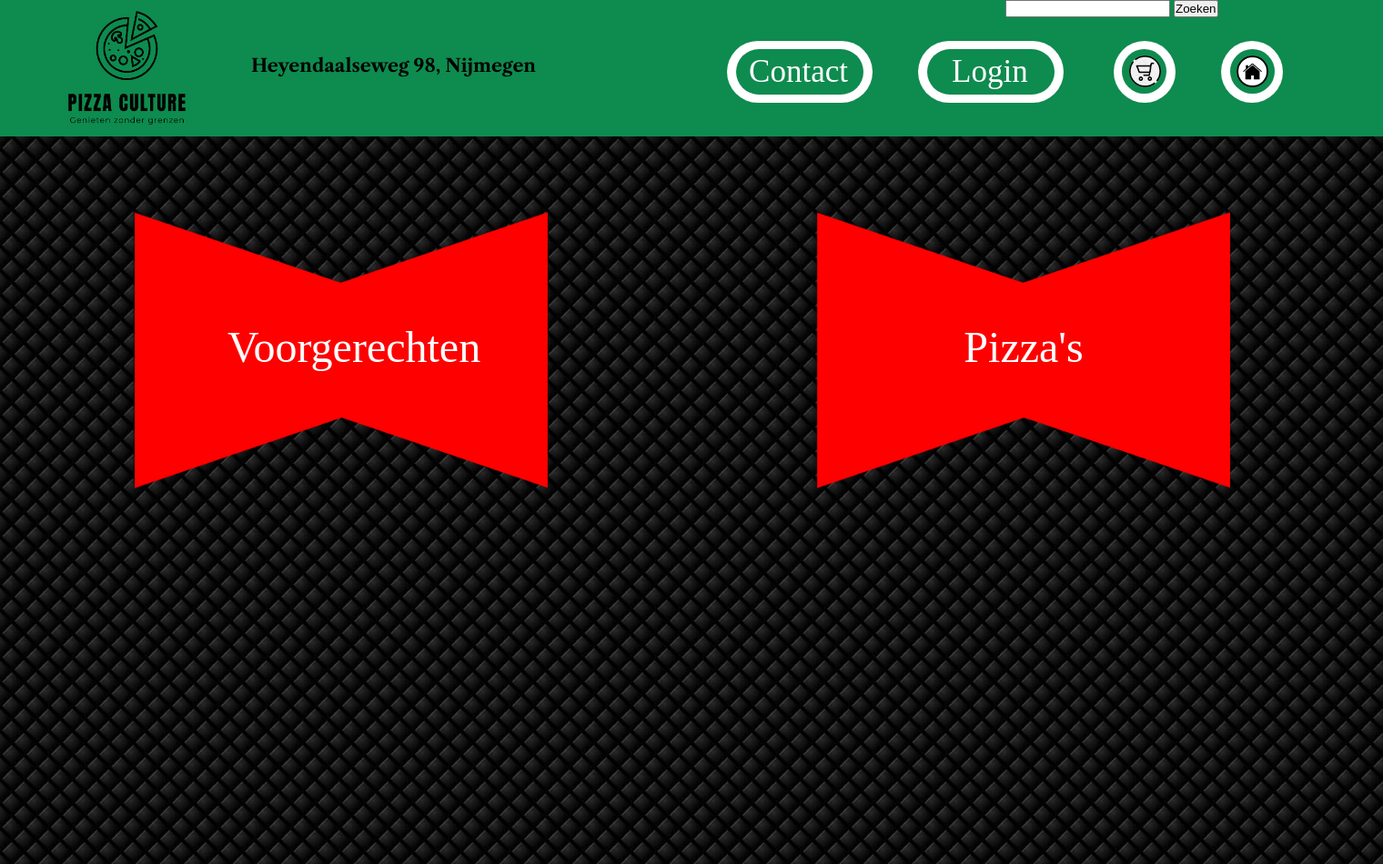
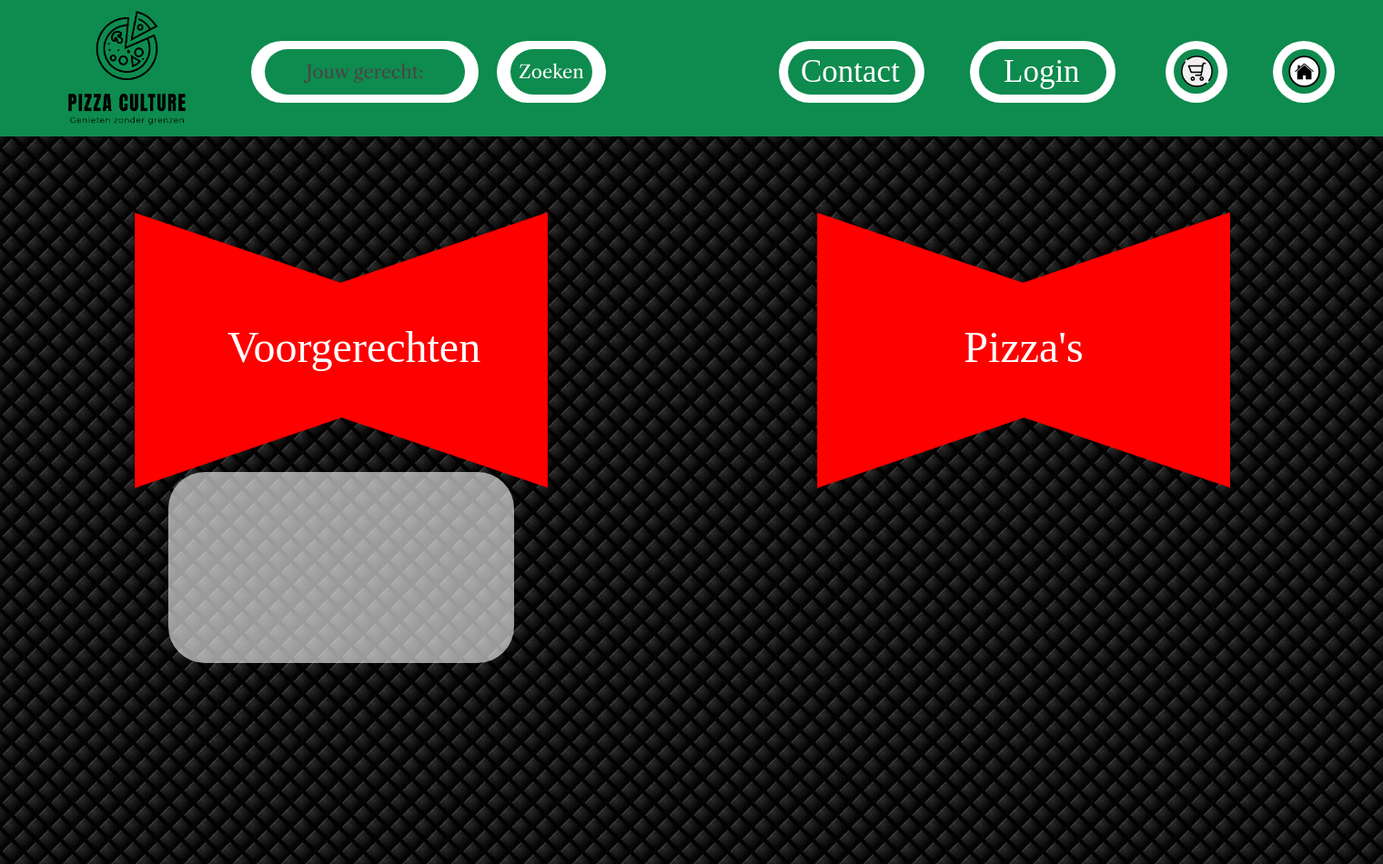
Before and after one commit to timderijck/Webapplicatie1, a PHP site: page / in a window 1520 px wide. Shown: the whole page at 91% size. Run offline with PHP 8.4, Linux system fonts and the light colour scheme; data that the repository does not hold is empty; some web fonts are replaced.

Commit message:
zoekbalk toegevoegd en data correct ingevoerd

```diff
--- a/assets/css/style.css
+++ b/assets/css/style.css
@@ -1,4 +1,4 @@
-*{
+* {
     margin: 0px;
     padding: 0px;
 }
@@ -155,7 +155,6 @@ header {
 .inhoudtekst {
     font-family: "Libre Caslon Text";
     font-size: 20px;
-    padding: 20px;
 }
 
 .voorgerechtenhoofdtekst {
@@ -172,7 +171,9 @@ header {
     opacity: 60%;
     position: relative;
     bottom: 100px;
-    left: 180px;
+    left: 185px;
+    padding-left: 30px;
+    padding-top: 10px;
 }
 
 .categorieblokje {
@@ -185,3 +186,100 @@ header {
     display: flex;
     justify-content: center;
 }
+
+.searchbar {
+    display: flex;
+    flex-direction: row;
+}
+
+.searchbarcontainer {
+    font-family: 'Libre Caslon Text';
+    border-radius: 40px;
+    height: 200px;
+    width: 200px;
+    text-align: center;
+    display: flex;
+    flex-direction: row;
+    align-items: center;
+    width: 310px;
+    position: relative;
+    bottom: 15px;
+}
+
+.searchbarcontainer input {
+    background-color: #0E8B4E;
+    border-style: solid;
+    border-width: 0px;
+    border-color: #ffffff;
+    border-radius: 90px;
+    color: #ffffff;
+    font-family: 'Libre Caslon Text';
+    font-size: 20px;
+    width: 220px;
+    height: 50px;
+    position: relative;
+    left: 15px;
+    display: flex;
+    text-align: center;
+}
+
+.searchbarcontainer2 {
+    font-family: 'Libre Caslon Text';
+    border-radius: 40px;
+    height: 200px;
+    width: 200px;
+    text-align: center;
+    display: flex;
+    flex-direction: row;
+    align-items: center;
+    width: 310px;
+    position: relative;
+    bottom: 15px;
+}
+
+.searchbarcontainer2 input {
+    background-color: #0E8B4E;
+    border-style: solid;
+    border-width: 0px;
+    border-color: #ffffff;
+    border-radius: 90px;
+    color: #ffffff;
+    font-family: 'Libre Caslon Text';
+    font-size: 20px;
+    width: 90px;
+    height: 50px;
+    position: relative;
+    left: 15px;
+    display: flex;
+    text-align: center;
+}
+
+::placeholder {
+    color: #484646;
+}
+
+.kleineruimtesearch {
+    position: relative;
+    left: 20px;
+}
+
+.kleinwitborder2 {
+    background-color: white;
+    height: 68px;
+    width: 250px;
+    border-radius: 90px;
+}
+
+.kleinwitborder3 {
+    background-color: white;
+    height: 68px;
+    width: 120px;
+    border-radius: 90px;
+}
+
+.kleingroenborder2 {
+    background-color: #0E8B4E;
+    height: 49px;
+    width: 49px;
+    border-radius: 90px;
+}
--- a/index.php
+++ b/index.php
@@ -22,7 +22,16 @@ include("./dbcalls/read.php");
             <img src="assets/img/logo.png" alt="logo" height="125" width="129">
         </div>
         <div class="locatietekst">
-            <h1>Heyendaalseweg 98, Nijmegen</h1>
+            <form action="./dbcalls/search.php" method="GET">
+                <div class="searchbar">
+                    <div class="searchbarcontainer kleinwitborder2">
+                        <input type="text" name="searchresult" placeholder="Jouw gerecht:" id="zoekbalk" />
+                    </div>
+                    <div class="searchbarcontainer2 kleinwitborder3 kleineruimtesearch">
+                        <input type="submit" value="Zoeken" id="zoekknop"/>
+                    </div>
+                </div>
+            </form>
         </div>
         <div class="witborder contactposition">
             <div class="groenborder groenposition">
@@ -52,10 +61,6 @@ include("./dbcalls/read.php");
                 </div>
             </div>
         </div>
-        <form action="./dbcalls/search.php" method="GET">
-            <input type="text" name="searchresult" />
-            <input type="submit" value="Zoeken" />
-        </form>
     </header>
     <main>
         <div class="categorieblokje">
@@ -63,17 +68,21 @@ include("./dbcalls/read.php");
             <div class="voorgerechtenhoofdtekst categorietekst">
                 Voorgerechten
             </div>
+            <div class="voorgerechten">
 
             <?php
             //voorgerechten
             foreach ($result as $key => $value) {
-                echo '<ul class="voorgerechten inhoudtekst">';
+                echo '<ul class="inhoudtekst">';
                 echo '<li>' . $value['productnaam'];
-                echo ' ' .  '(€' . $value['prijs'] . ')' . '</li>';
+                echo ' ' . '(€' . $value['prijs'] . ')' . '</li>';
+                echo '<form action="./dbcalls/delete.php" method="post">';
+                echo '<input type="hidden" name="ID" value="' . $value['ID'] . '">';
+                echo '</form>';
                 echo '</ul>';
             }
-            ?>
-
+                ?>
+            </div>
         </div>
 
         <div class="categorieblokje">
```
Also changed, not shown: admin.php (+68 -9 lines), dbcalls/checklogin.php (added, +16 -0 lines), dbcalls/delete.php (+10 -0 lines), dbcalls/update.php (+15 -0 lines).
